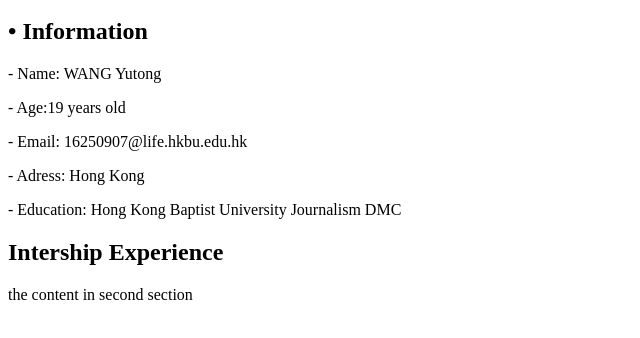
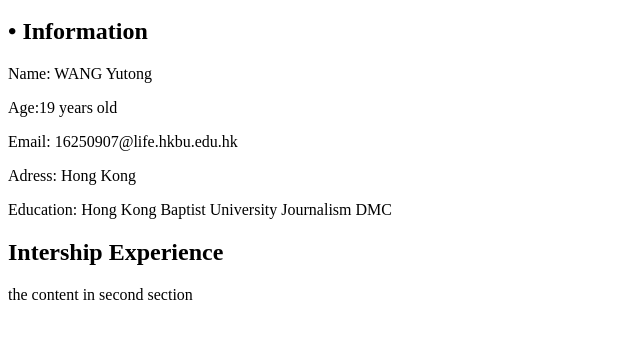
Before and after one commit to Brittanyyy/Brittanyyy.github.io, a plain HTML site: page index.html in a window 1280 px wide. Shown: the part 48-386 px from the top of the page, without its empty margins (0-640 px from the left). Drawn offline with Linux system fonts and the light colour scheme.

Commit message:
Update index.html

```diff
--- a/index.html
+++ b/index.html
@@ -2,15 +2,15 @@
 
 <h2> • Information </h2>
 
-<p>  - Name: WANG Yutong
+<p>   Name: WANG Yutong
 
-<p>  - Age:19 years old
+<p>   Age:19 years old
 
-<p>  - Email: 16250907@life.hkbu.edu.hk
+<p>   Email: 16250907@life.hkbu.edu.hk
 
-<p>  - Adress: Hong Kong
+<p>   Adress: Hong Kong
 
-<p>  - Education: Hong Kong Baptist University Journalism DMC
+<p>   Education: Hong Kong Baptist University Journalism DMC
 
 <h2> Intership Experience </h2>
 
```
